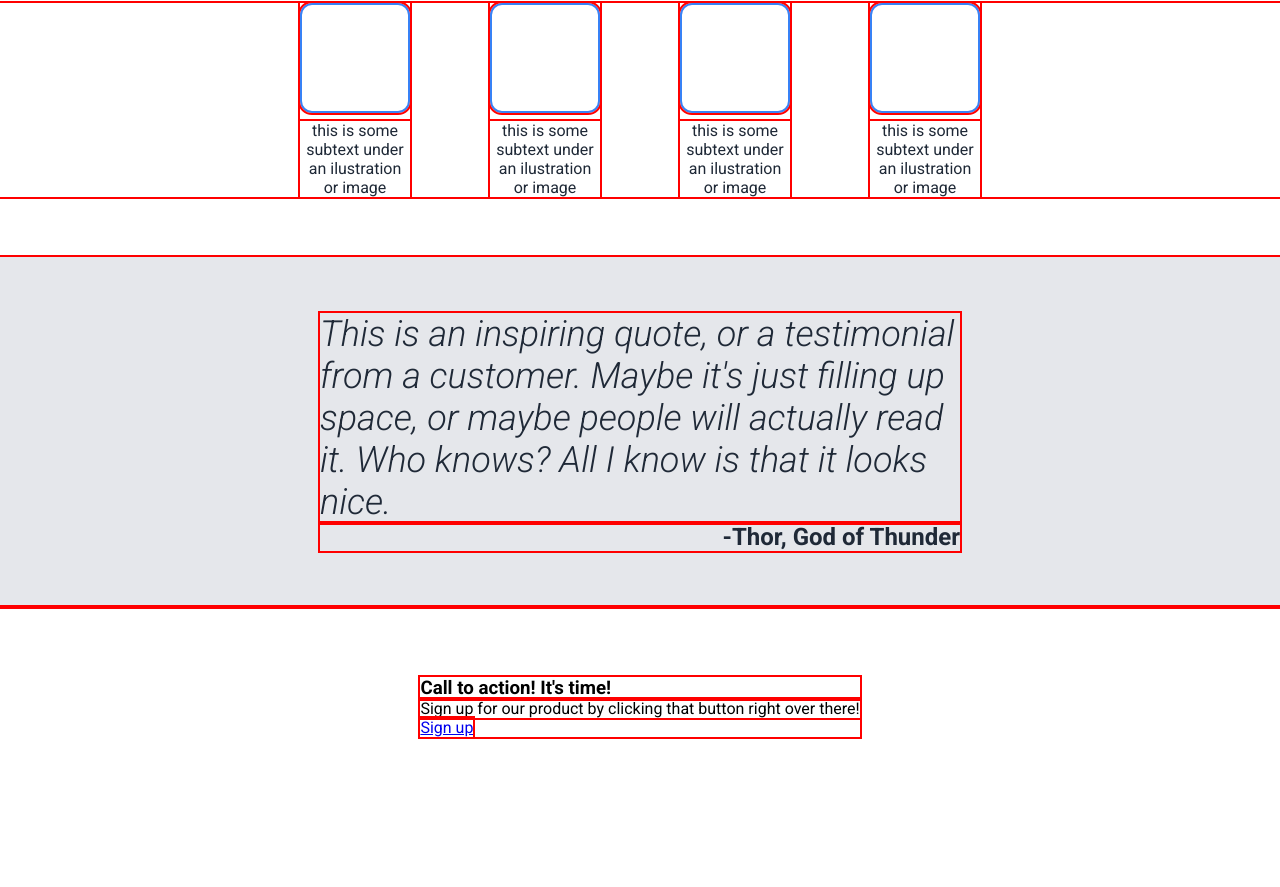
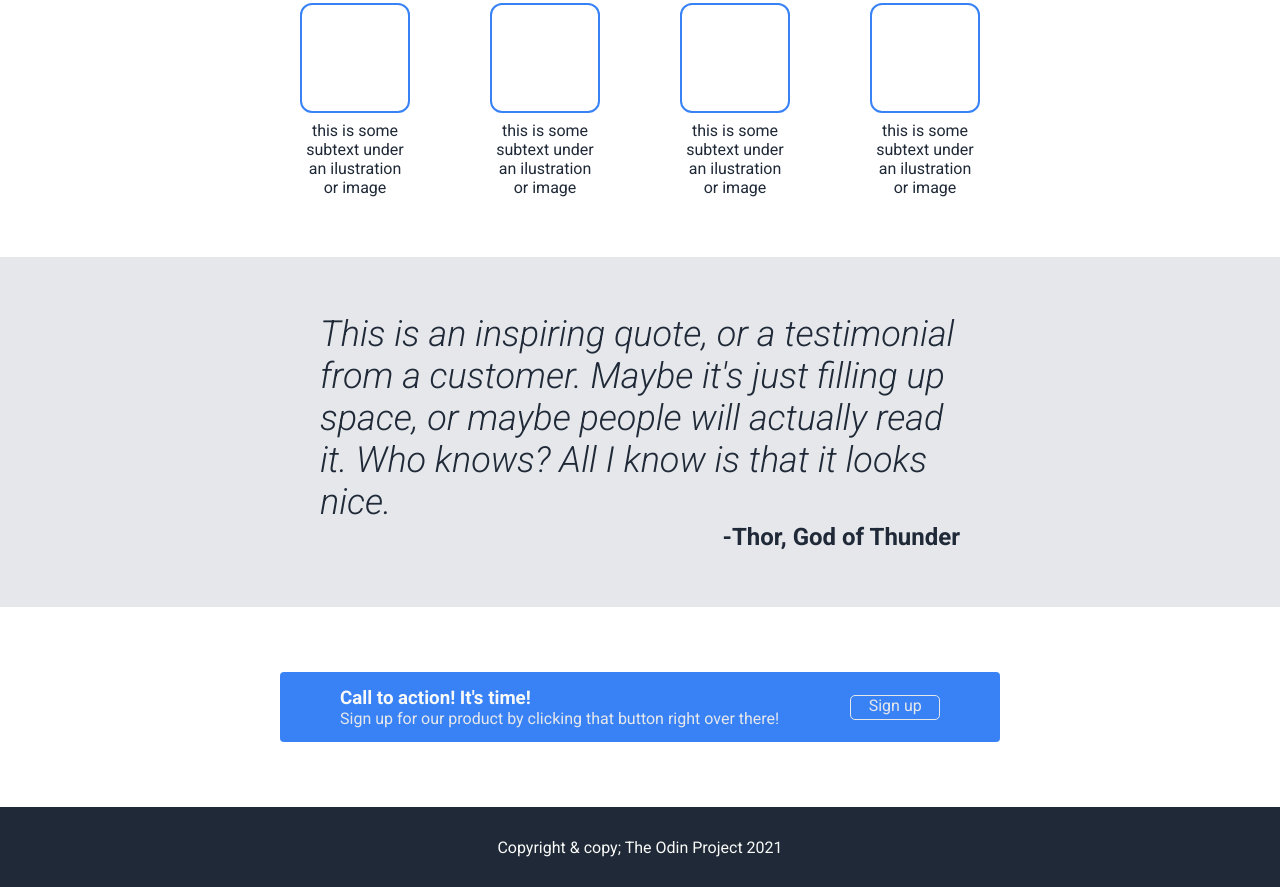
Before and after one commit to IgorBaima/Project---Odin-Landing-Page, a plain HTML site: page index.html in a window 1280 px wide. Shown: the part 605-1492 px from the top of the page. Before the commit the page ends 1412 px from the top, so only its background shows below. Drawn offline with Linux system fonts and the light colour scheme.

Commit message:
CSS Complete. Its working

```diff
--- a/index.html
+++ b/index.html
@@ -79,10 +79,9 @@
                 <a href="#" class="clipboard-button">Sign up</a>
             </div>
         </section>
-
+        <footer class="footer-container">
+            <p class="footer-paragraph">Copyright & copy; The Odin Project 2021</p>
+        </footer>
     </main>
-    <footer class="footer-container">
-        <p class="footer-paragraph"> Copyright & copy; The Odin Project 2024.</p>
-    </footer>
 </body>
 </html>
--- a/style.css
+++ b/style.css
@@ -3,7 +3,7 @@
 }
 
 * {
-    outline: 2px solid red;
+    /*outline: 2px solid red; */
     box-sizing: border-box;
     margin: 0;
 }
@@ -208,7 +208,62 @@ main {
 .clipboard {
     height: 200px;
     display: flex;
-    flex-direction: row;
+    align-items: center;
+    justify-content: center;
+
+}
+
+.clipboard-container {
+    display: flex;
+    height: 70px;
+    width: 720px;
+    background-color: #3882F6;
+    align-items: center;
+    color: #f9faf8;
+    border-radius: 4px;
+    gap: 60px;
+
+}
+
+.clipboard-texts {
+    width: 70%;
+    margin-left: 60px;
+    display: flex;
+    flex-direction: column;
+    flex-shrink: -1;
+}
+
+.clipboard-paragraph {
+    color: #E5E7EB;
+}
+
+.clipboard-button {
+    width: 100px;
+    height: 25px;
+    border-radius: 5px;
+    border-width: 40px;
+    border: 1px solid #E5E7EB;
+    text-decoration: none;
+    text-align: center;
+    color: #E5E7EB;
+    margin-right: 60px;
+}
+
+.clipboard-button:hover {
+    background-color: #4c6a9b;
+    cursor: pointer;
+}
+
+/* FOOTER SECTION */
+
+.footer-container{
+    height: 80px;
+    background-color: #1F2937;
+    display: flex;
     justify-content: center;
     align-items: center;
 }
+
+.footer-paragraph {
+    color: #F9FAF8;
+}
```
